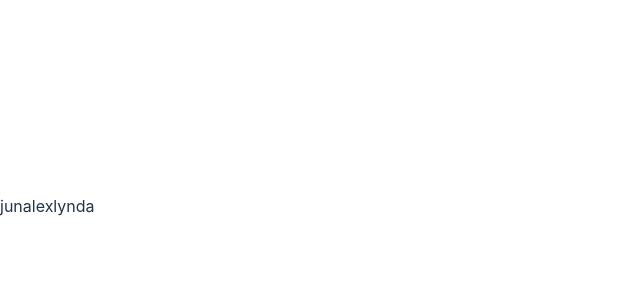
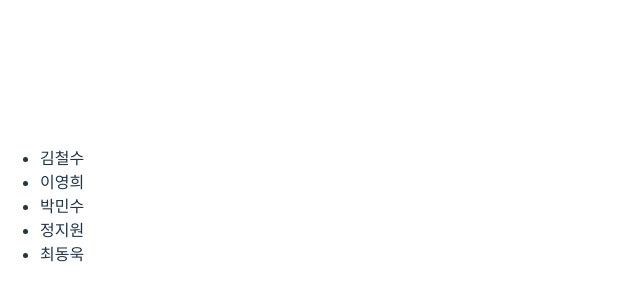
Before and after one commit to steve0312/sesac-java, a React (Vite) app in the folder React/my-app/: page / in a window 1280 px wide. Shown: the part 194-494 px from the top of the page, without its empty margins (0-640 px from the left). Built offline with nearby package versions, Linux system fonts and the light colour scheme.

Commit message:
1107 실습 : NameList 컴포넌트 추가

```diff
--- a/React/my-app/src/App.jsx
+++ b/React/my-app/src/App.jsx
@@ -9,7 +9,8 @@
 // import Page from './Page';
 // import OtherPage from './OtherPage';
 // import List1 from './List1';
-import List2 from './List2';
+// import List2 from './List2';
+import NameList from './nameList';
 
 function App() {
   return (
@@ -31,7 +32,8 @@ function App() {
       {/* <Page></Page> */}
       {/* <OtherPage></OtherPage> */}
       {/* <List1></List1> */}
-      <List2></List2>
+      {/* <List2></List2> */}
+      <NameList></NameList>
     </>
   );
 }
--- /dev/null
+++ b/React/my-app/src/NameList.jsx
@@ -0,0 +1,13 @@
+import React from "react";
+
+export default function NameList() {
+  const names = ["김철수", "이영희", "박민수", "정지원", "최동욱"];
+
+  return (
+    <ul>
+      {names.map((name) => {
+        return <li>{name}</li>;
+      })}
+    </ul>
+  );
+}
```
